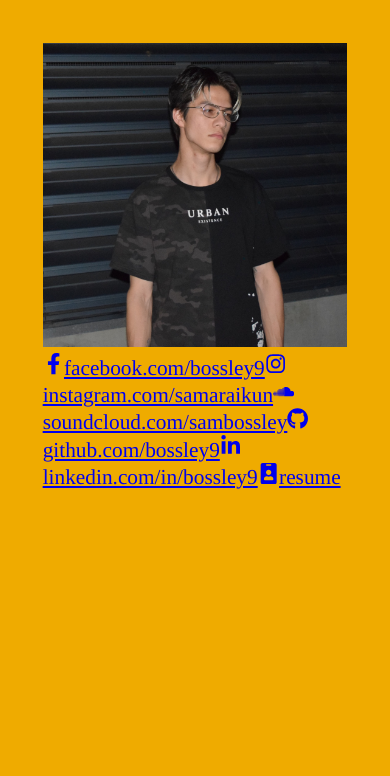
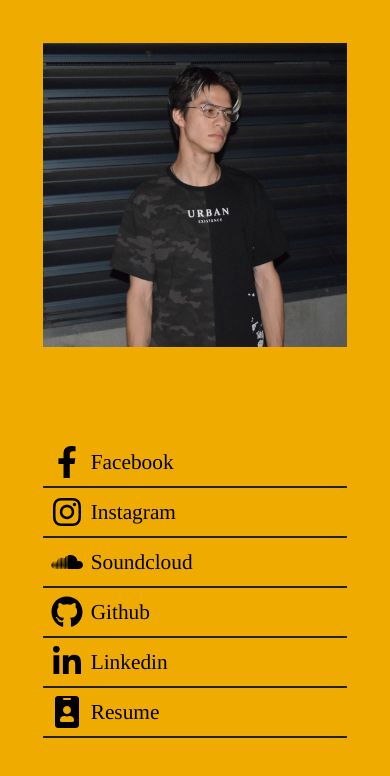
Before and after one commit to bossley9/Sam-Bossley, a React (Create React App) app: page / in a window 390 px wide. Shown: the top 776 px of the page. Built offline with nearby package versions, Linux system fonts and the light colour scheme.

Commit message:
finished mobile layout

```diff
--- a/src/App.scss
+++ b/src/App.scss
@@ -2,9 +2,46 @@
 
 .container {
   width: 100%;
+  height: 50%;
+  display: table;
 
-  img {
+  img { width: 100% }
+
+  ul {
+    display: table-cell;
+    vertical-align: middle;
+    list-style-type: none;
+    padding: 0;
+  }
+
+  a {
+    color: initial;
+    text-decoration: none;
+    transition: 0.1s;
+  }
+
+  a:hover, a:active {
+    color: $color-2;
+  }
+
+  $vPadding: calc(#{$spacing} / 8);
+
+  li:last-child {
+    padding-bottom: calc(#{$vPadding} + #{$spacing});
+  }
+
+  .link {
     width: 100%;
+    border-bottom: 2px solid $color;
+  }
+
+  .link > * {
+    vertical-align: middle;
+  }
+
+  .link svg {
+    font-size: 1.5em;
+    padding: $vPadding;
   }
 }
 
--- a/src/App.tsx
+++ b/src/App.tsx
@@ -2,6 +2,8 @@ import React from 'react';
 import { FaFacebookF, FaGithub, FaInstagram, FaLinkedinIn, FaSoundcloud } from 'react-icons/fa';
 import { FaIdBadge } from 'react-icons/fa';
 import './App.scss';
+
+// {/* TODO favicons */}
 
 const App: React.FC = () => {
   return (
@@ -10,32 +12,57 @@ const App: React.FC = () => {
         <img src={`${process.env.PUBLIC_URL}/profile.jpg`} alt='profile' />
       </div>
       <div className='container'>
+        <ul>
+          <li>
             <a href='https://www.facebook.com/bossley9'>
+              <div className='link'>
                 <FaFacebookF />
-          <span>facebook.com/bossley9</span>
+                <span>Facebook</span>
+              </div>
             </a>
+          </li>
+          <li>
             <a href='https://www.instagram.com/samaraikun/'>
+              <div className='link'>
                 <FaInstagram />
-          <span>instagram.com/samaraikun</span>
+                <span>Instagram</span>
+              </div>
             </a>
+          </li>
+          <li>
             <a href='https://soundcloud.com/sambossley'>
+              <div className='link'>
                 <FaSoundcloud />
-          <span>soundcloud.com/sambossley</span>
+                <span>Soundcloud</span>
+              </div>
             </a>
+          </li>
+          <li>
             <a href='https://github.com/bossley9'>
+              <div className='link'>
                 <FaGithub />
-          <span>github.com/bossley9</span>
+                <span>Github</span>
+              </div>
             </a>
+          </li>
+          <li>
             <a href='https://www.linkedin.com/in/bossley9/'>
+              <div className='link'>
                 <FaLinkedinIn />
-          <span>linkedin.com/in/bossley9</span>
+                <span>Linkedin</span>
+              </div>
             </a>
-        {/* TODO favicons */}
+          </li>
+          <li>
             {/* last updated 09/30/19 */}
             <a download target='_blank' rel='noopener noreferrer' href={`${process.env.PUBLIC_URL}/Sam_Bossley.pdf`}>
+              <div className='link'>
                 <FaIdBadge />
-          <span>resume</span>
+                <span>Resume</span>
+              </div>
             </a>
+          </li>
+        </ul>
       </div>
     </React.Fragment>
   );
--- a/src/_util.scss
+++ b/src/_util.scss
@@ -1,5 +1,6 @@
 
 $color: #222;
+$color-2: #076c97;
 $background-color: #efab00;
 
 $spacing: 2em;
```
Lines whose indentation alone changed are shown as unchanged.
